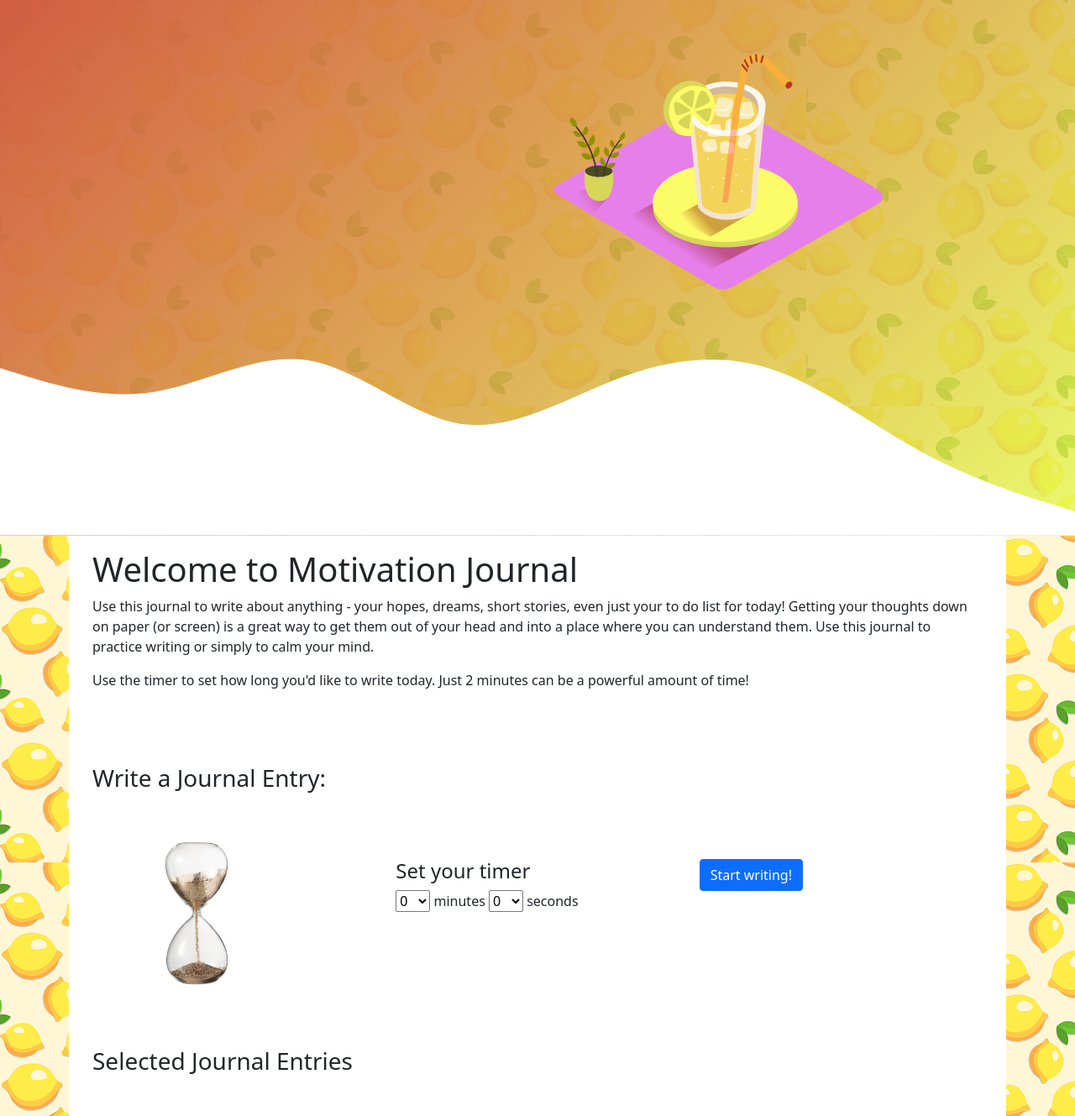
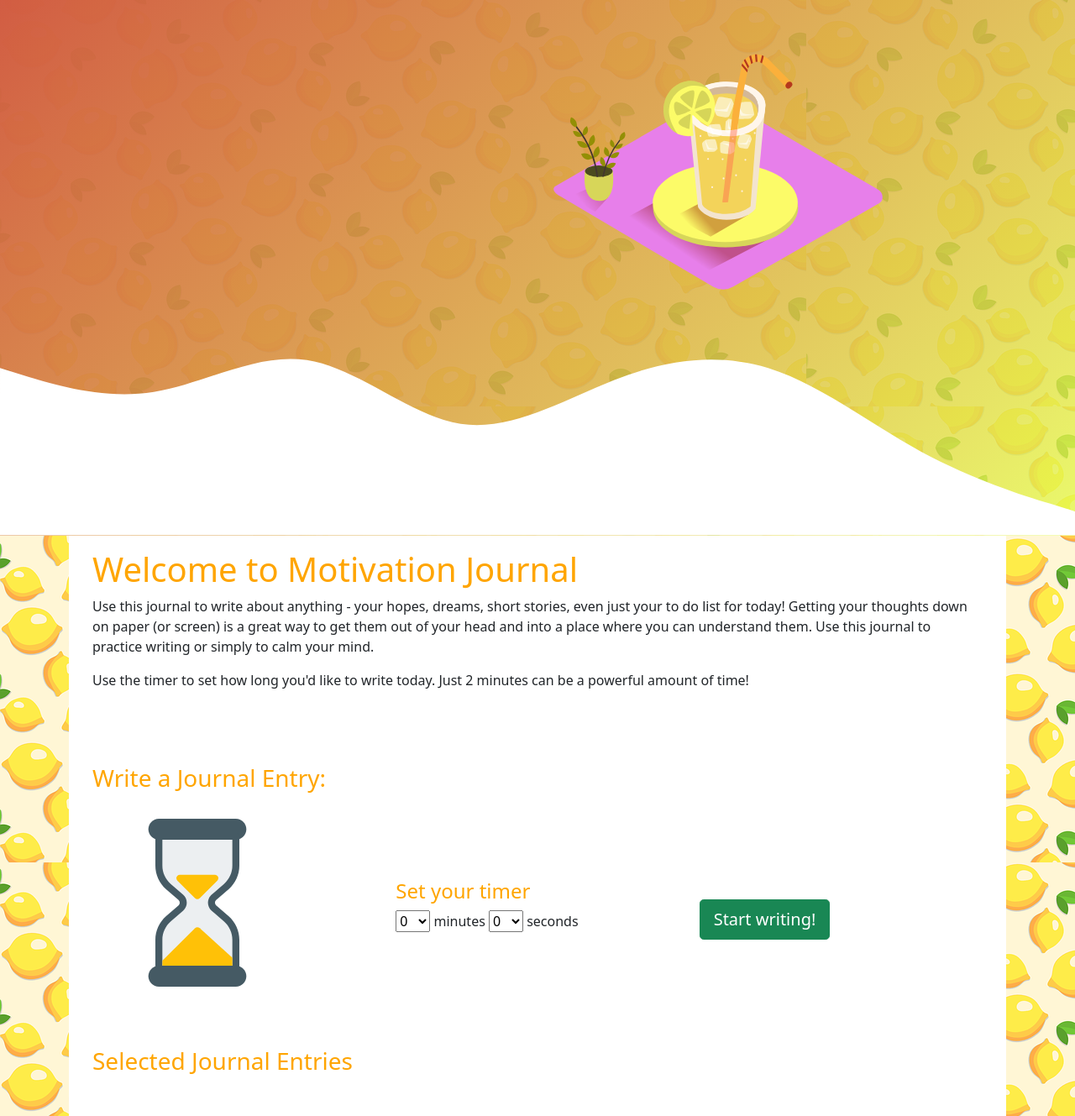
Before and after one commit to deliaconstantino/motivation-journal-frontend, a PHP site: page / in a window 1280 px wide. Shown: the whole page at 84% size. Run offline with PHP 8.4, Linux system fonts and the light colour scheme.

Commit message:
removed extra code, changed hourglass to emogi, changed text and button colors

```diff
--- a/index.html
+++ b/index.html
@@ -112,55 +112,22 @@
     <br>
       <div class="row">
           <div class="col-8 col-sm-4 align-items-center justify-content-center" class="settle-grid">
-            <img src="img/real-hourglass.jpeg" height="200" width="250"/>
+            <img src="img/sand-clock.svg" height="200" width="250"/>
           </div>
           <div class="col-8 col-sm-4 align-items-center justify-content-center" class="settle-grid">
-            <br><br>
+            <br><br><br>
             <h4>Set your timer</h4>
             <p>
             <select name="timer" id="timer-select-min">
-
-              <!-- <option value="1">1</option>
-              <option value="2">2</option>
-              <option value="3">3</option>
-              <option value="4">4</option>
-              <option value="5">5</option>
-              <option value="6">6</option>
-              <option value="7">7</option>
-              <option value="8">8</option>
-              <option value="9">9</option>
-
-              <option value="10">10</option>
-              <option value="11">11</option>
-              <option value="12">12</option>
-              <option value="13">13</option>
-              <option value="14">14</option>
-              <option value="15">15</option>
-              <option value="16">16</option>
-              <option value="17">17</option>
-              <option value="18">18</option>
-              <option value="19">19</option>
-              <option value="20">20</option>
-
-              <option value="21">21</option>
-              <option value="22">22</option>
-              <option value="23">23</option>
-              <option value="24">24</option>
-              <option value="25">25</option>
-              <option value="26">26</option>
-              <option value="27">27</option>
-              <option value="28">28</option>
-              <option value="29">29</option>
-              <option value="30">30</option> -->
             </select> minutes
             <select name="timer" id="timer-select-sec"></select> seconds </p>
 
           </div>
           <div class="col-8 col-sm-4 align-items-center justify-content-center" class="settle-grid">
-            <br><br>
+            <br><br><br><br>
               <!-- modal start Static backdrop type-->
               <!-- Button trigger modal -->
-              <button type="button" class="btn btn-primary" data-bs-toggle="modal" data-bs-target="#staticBackdrop" id="timer-button">
+              <button type="button" class="btn btn-success btn-lg" data-bs-toggle="modal" data-bs-target="#staticBackdrop" id="timer-button">
                 Start writing!
               </button>
 
@@ -195,6 +162,7 @@
                 </div>
               </div>
               <!-- modal end -->
+
           </div>
       </div>
   </div>
--- a/src/entry.js
+++ b/src/entry.js
@@ -38,7 +38,7 @@ class Entry {
     let deleteButton = document.createElement("button");
     deleteButton.innerText = "delete"
     deleteButton.setAttribute("id", this.id);
-    deleteButton.setAttribute("class", "btn btn-outline-danger btn-sm");
+    deleteButton.setAttribute("class", "btn btn-outline-warning btn-sm");
     deleteButton.addEventListener("click", this.deleteEntry);
     li.appendChild(deleteButton);
     Entry.ul.appendChild(li);
--- a/styles/bootstrap/css/style.css
+++ b/styles/bootstrap/css/style.css
@@ -7,6 +7,14 @@ body {
 /* h1 {
   color: rgb(227, 86, 61);
 } */
+
+header h1, h3 {
+  color: white;
+}
+
+h1, h3, h4 {
+  color: orange;
+}
 
 
 .navbar-light .navbar-brand {
```
